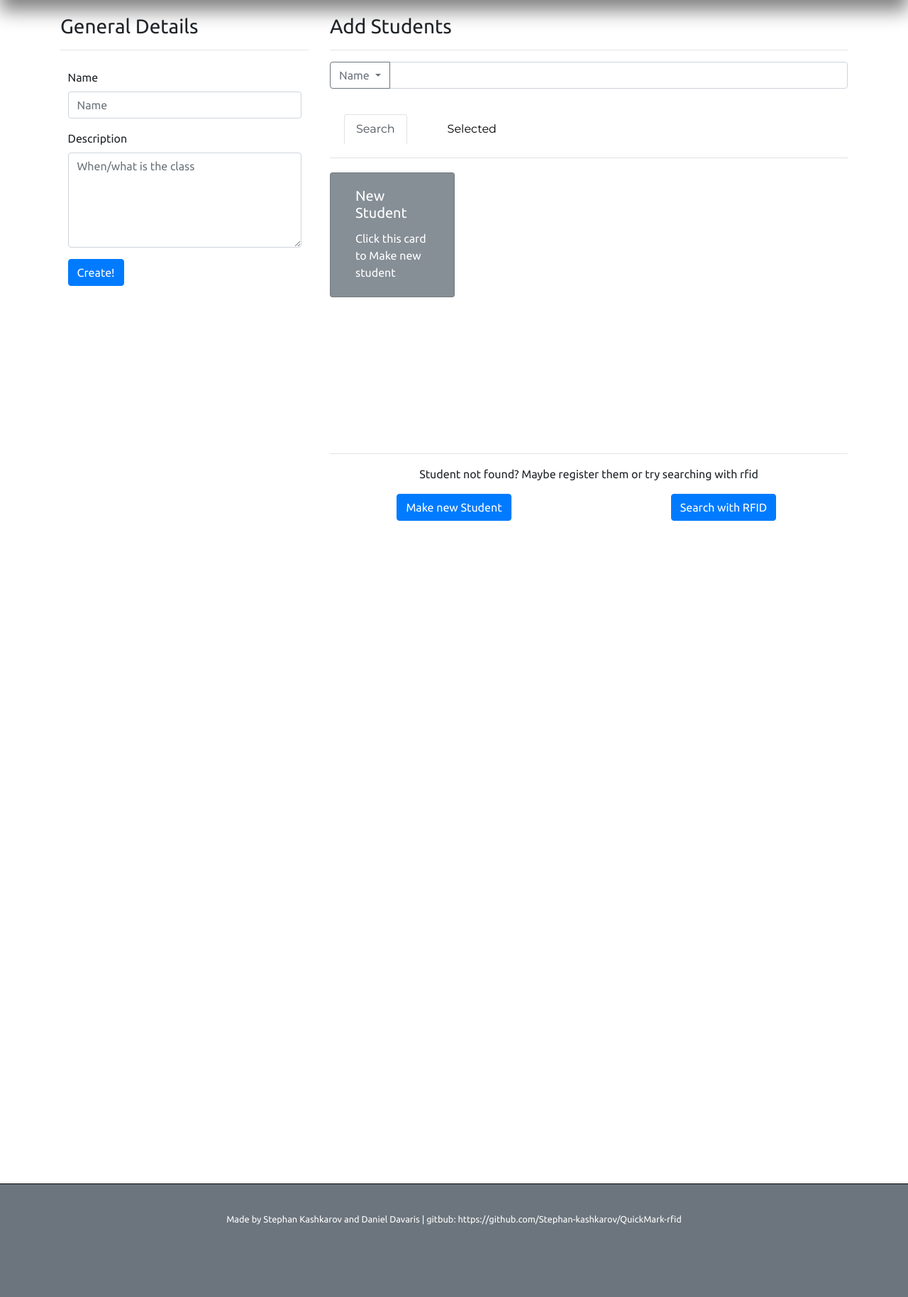
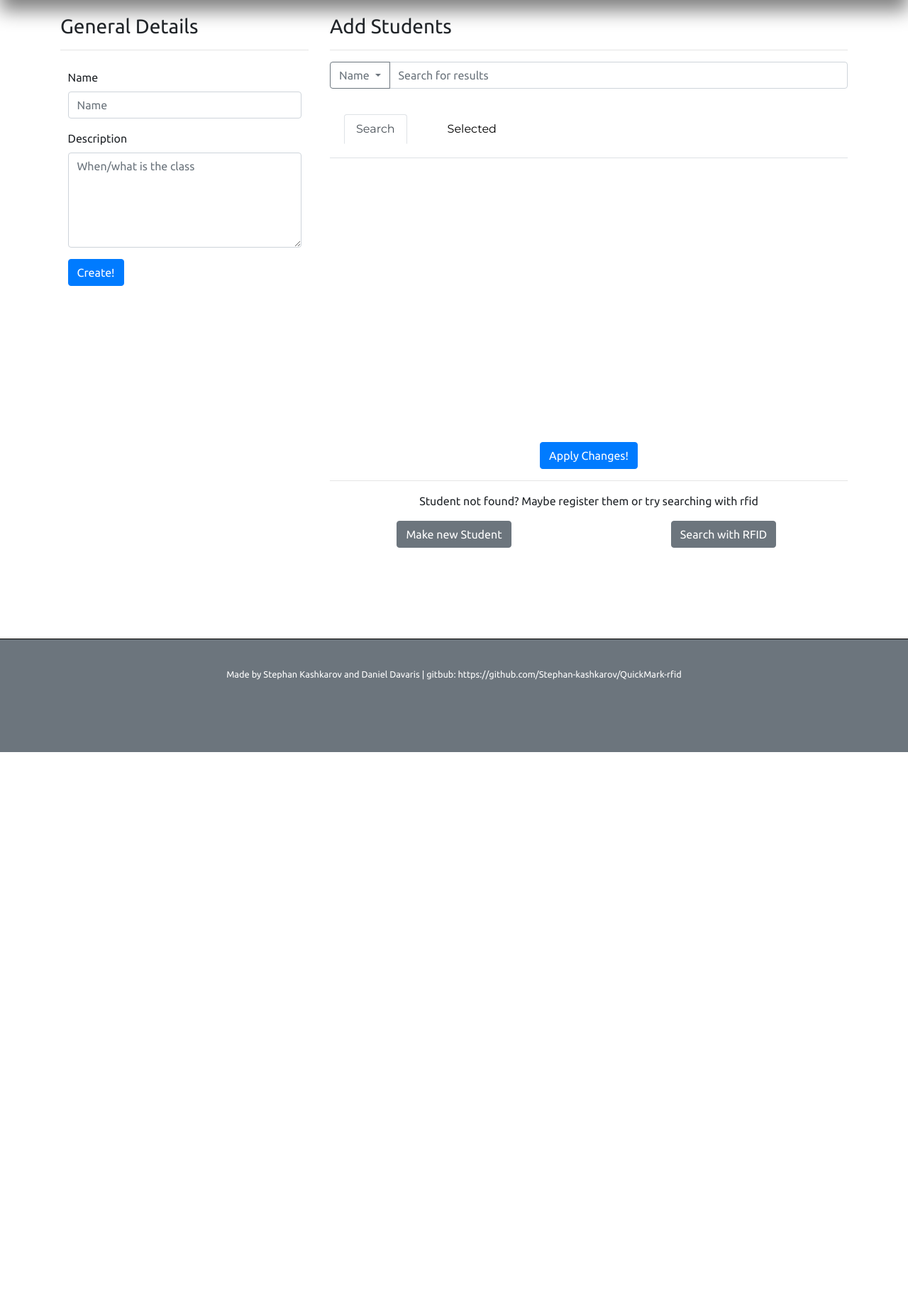
Before and after one commit to Stephan-kashkarov/QuickMark-WEB, a Flask app: page /class/make in a window 1280 px wide. Shown: the part 80-1908 px from the top of the page at 71% size. After the commit the page ends 1140 px from the top, so only its background shows below. Run offline with Flask 2, Linux system fonts and the light colour scheme; the visitor is signed in with stand-in values (Sample User, id 1); data comes from the database, SQL or seed files in the repository; some libraries are stand-ins or nearby versions.

Commit message:
did some html and js work on createclass

```diff
--- a/server/app/static/css/main.css
+++ b/server/app/static/css/main.css
@@ -33,7 +33,7 @@ body {
 	background-color: #6c757d;
 	color: white;
 	min-height: 20%;
-	margin-top:73%;
+	margin-top:10%;
 }
 
 .footer p {
--- a/server/app/static/js/class_make.js
+++ b/server/app/static/js/class_make.js
@@ -1,3 +1,19 @@
+const student_cart = ({
+    id,
+    student_id,
+    student_name
+}) => `
+<div class="student card text-white mb-3 col">
+    <div class="card-body">
+        <h5 class="card-title student-id">${id}</h5>
+        <p class="card-text">${student_id}<br>${student_name}</p>
+    </div>
+</div>
+`
+
+
+
+
 $(function(){
     let students = []
     let searchVal = "name"
--- a/server/app/templates/class_make.html
+++ b/server/app/templates/class_make.html
@@ -49,7 +49,7 @@
                         <a class="dropdown-item search-choose" href="#">Student ID</a>
                     </div>
                 </div>
-                <input type="text" class="form-control" aria-label="Text input with dropdown button">
+                <input type="text" class="form-control" aria-label="Text input with dropdown button" placeholder="Search for results">
             </div>
             <ul class="nav nav-tabs class-tabs">
                 <li class="nav-item">
@@ -60,25 +60,37 @@
                 </li>
             </ul>
             <div class="students search-students row">
+                {% for student in students %}
                 <div class="student card text-white mb-3 col">
                     <div class="card-body">
-                        <h5 class="card-title">New Student</h5>
-                        <p class="card-text">Click this card to Make new student</p>
+                        <h5 class="card-title student-id">{{student.id}}</h5>
+                        <p class="card-text">{{student.student_id}}<br>{{student.student_name}}</p>
                     </div>
                 </div>
+                {% endfor %}
             </div>
             <div class="students selected-students row">
-                Hello There!
+                {% for student in students_edit %}
+                <div class="student card text-white mb-3 col">
+                    <div class="card-body">
+                        <h5 class="card-title student-id">{{student.id}}</h5>
+                        <p class="card-text">{{student.student_id}}<br>{{student.student_name}}</p>
+                    </div>
+                </div>
+                {% endfor %}
+            </div>
+            <div class="centered">
+                <button class="btn btn-primary centered changes-apply">Apply Changes!</button>
             </div>
             <hr>
             <div class="footer-student centered">
                 <p>Student not found? Maybe register them or try searching with rfid</p>
                 <div class="row">
                     <div class="col centered">
-                        <button class="btn btn-primary register-student">Make new Student</button>
+                        <button class="btn btn-secondary register-student">Make new Student</button>
                     </div>
                     <div class="col centered">
-                        <button class="btn btn-primary rfid-search">Search with RFID</button>
+                        <button class="btn btn-secondary rfid-search">Search with RFID</button>
                     </div>
 
                 </div>
```
